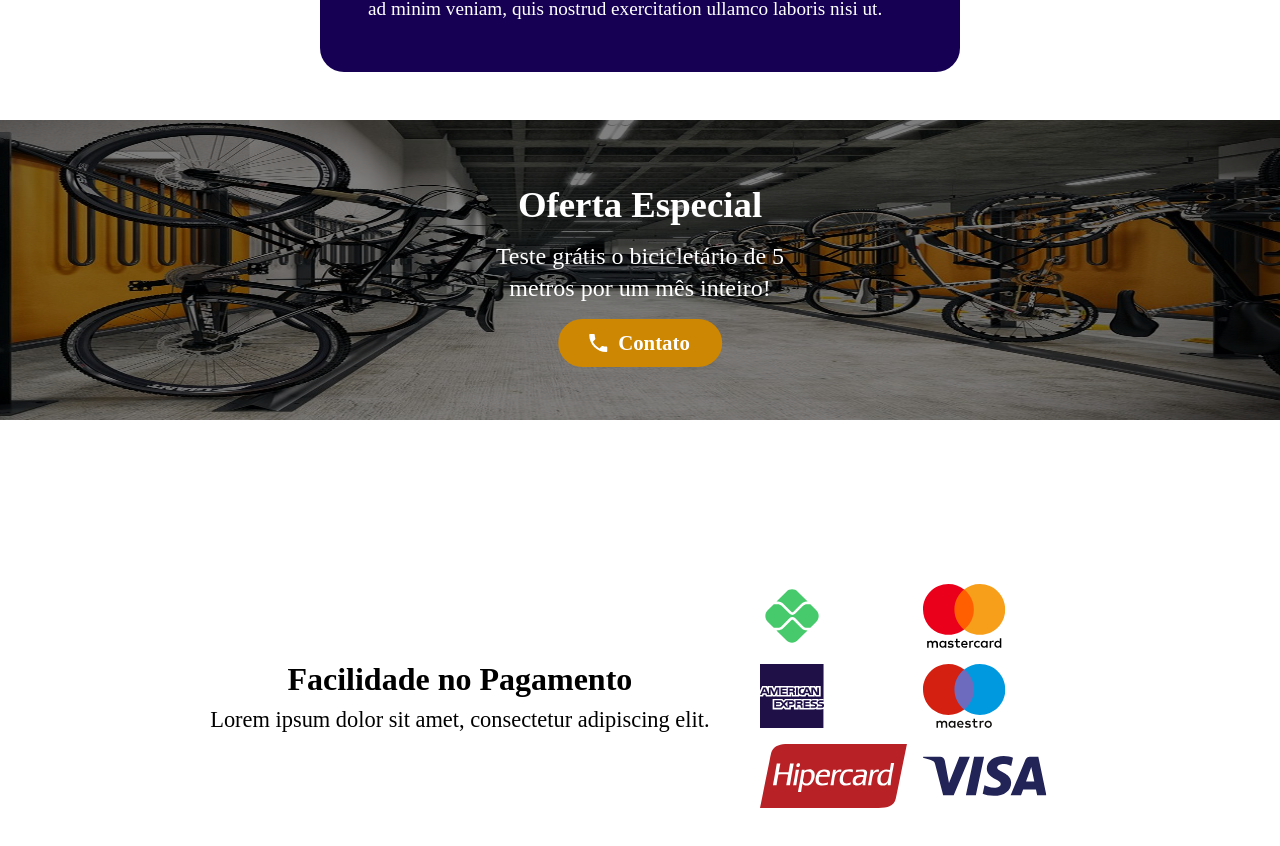
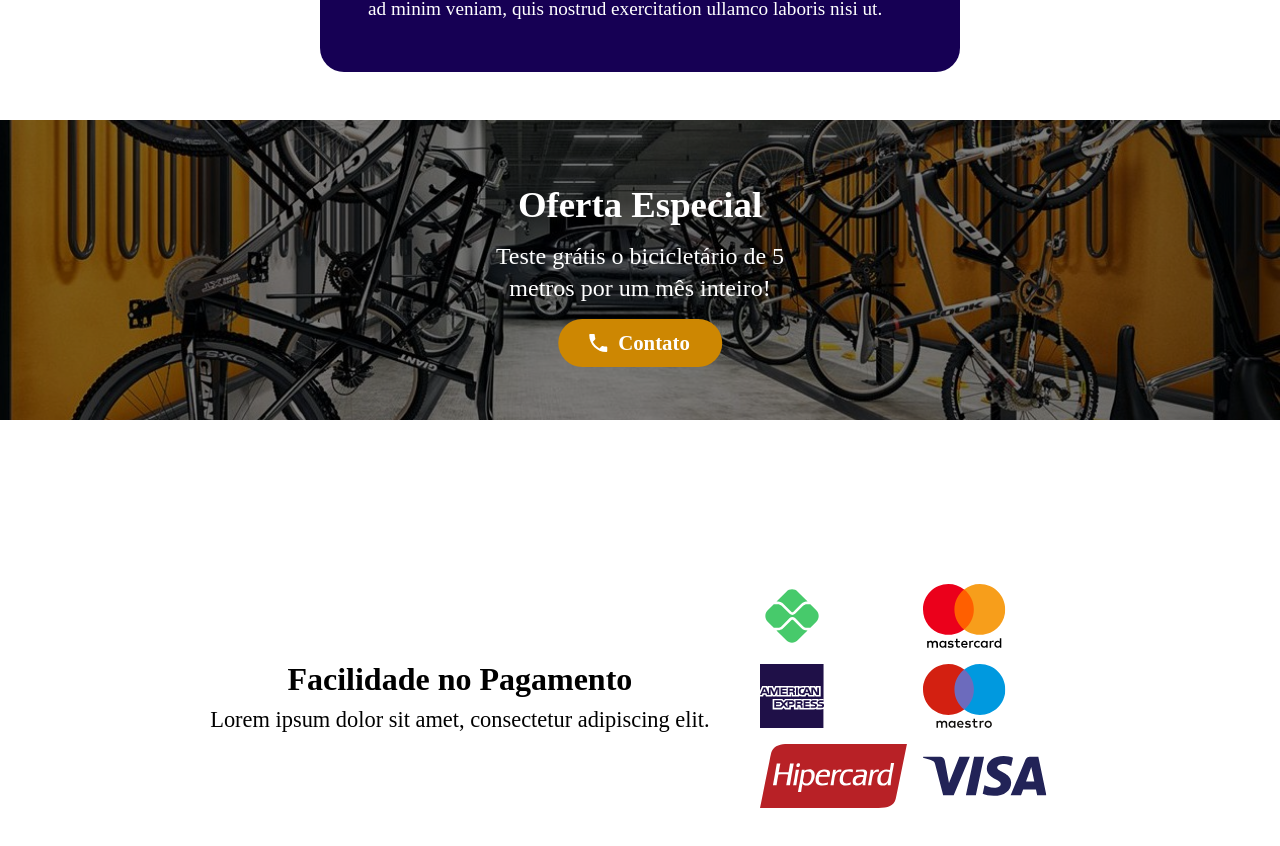
Before and after one commit to VictorHugoBN/bicicletario, a React (Vite) app: page /sobrenos in a window 1280 px wide. Shown: the part 1400-2246 px from the top of the page. Built offline with nearby package versions, Linux system fonts and the light colour scheme; a web font is replaced by a local one.

Commit message:
Add objectFit and objectPosition styles to image

```diff
--- a/src/components/SobreNos/Oferta/index.tsx
+++ b/src/components/SobreNos/Oferta/index.tsx
@@ -14,6 +14,8 @@ export const Oferta = () => {
           width: '100%',
           height: '300px',
           filter: 'brightness(0.5)',
+          objectFit: 'cover',
+          objectPosition: 'center',
         }}
       />
       <Box
--- a/src/pages/Home/Components home/Galeria/index.tsx
+++ b/src/pages/Home/Components home/Galeria/index.tsx
@@ -11,7 +11,7 @@ const Galeria = () => {
         flexDirection: 'column',
         alignItems: 'center',
         justifyContent: 'center',
-
+        backgroundColor: theme.palette.background.default,
         padding: '1rem',
       }}
     >
```
Also changed, not shown: 1 other file (tests, documents, lock files or other folders).
